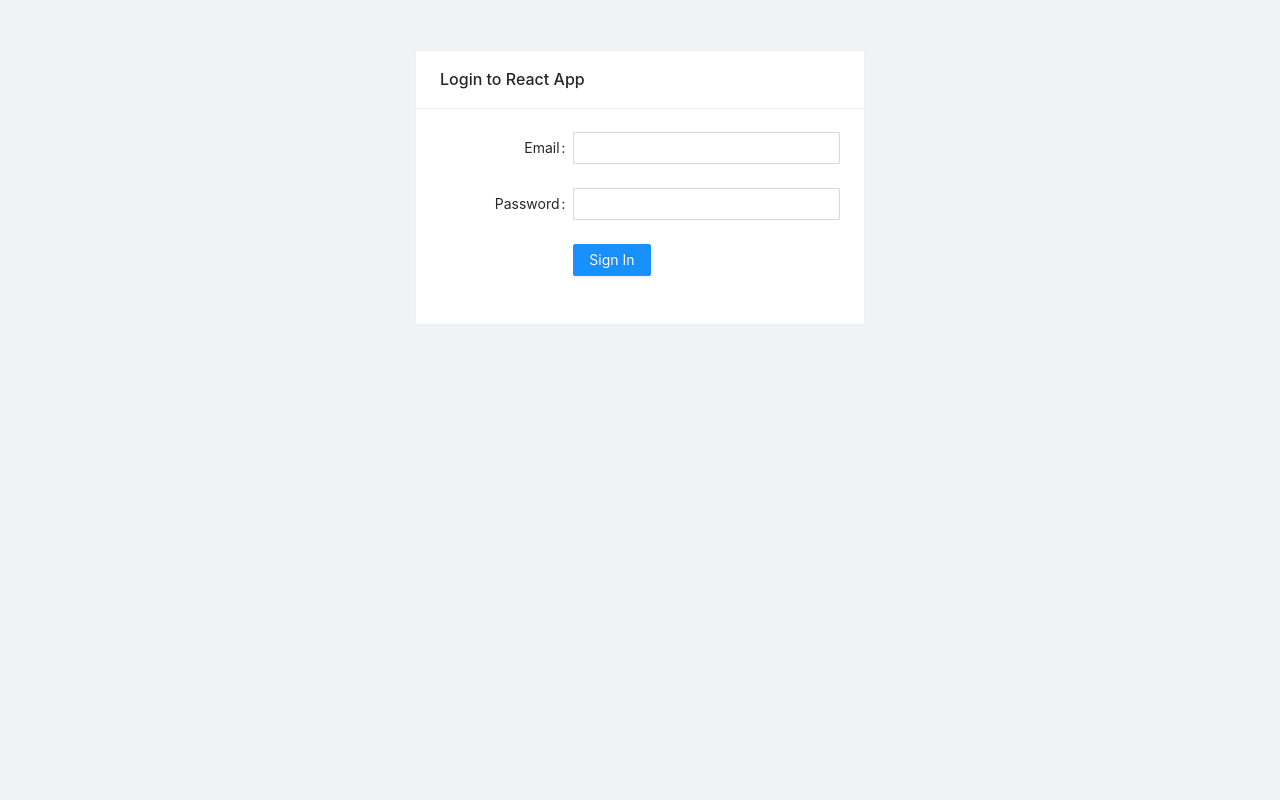
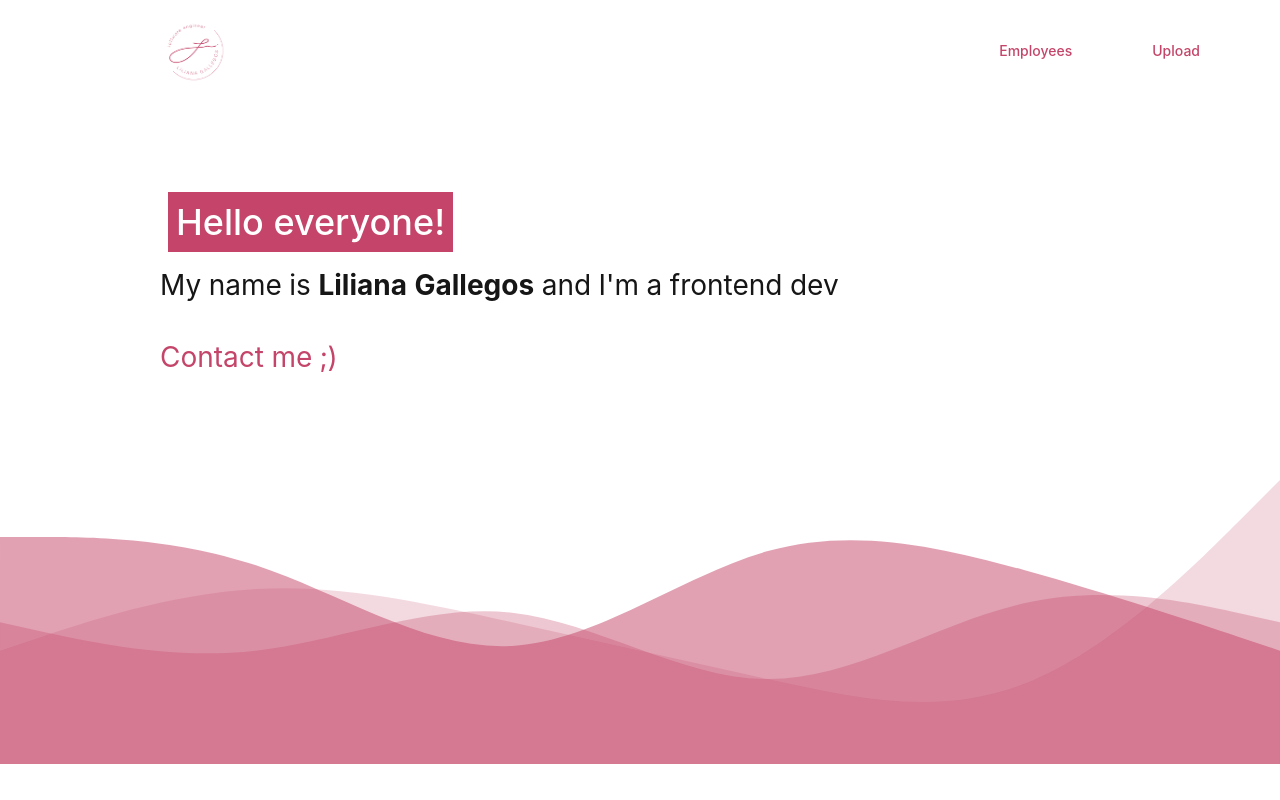
Before and after one commit to lilianaruva/factumex, a React (Create React App) app: page / in a window 1280 px wide. Built offline with nearby package versions, Linux system fonts and the light colour scheme.

Commit message:
Router and Home page

```diff
--- a/src/App.css
+++ b/src/App.css
@@ -3,7 +3,7 @@
 }
 
 .App-logo {
-  height: 40vmin;
+  height: 20vmin;
   pointer-events: none;
 }
 
--- a/src/App.js
+++ b/src/App.js
@@ -1,12 +1,23 @@
 import logo from "./logo.svg";
 import "antd/dist/antd.css";
 import "./App.css";
+import "./mystyle.scss";
+import { Routes, Route } from "react-router-dom";
 import Login from "./components/Login";
+import Navbar from "./components/navbar";
+import Employees from "./pages/Employees";
+import Upload from "./pages/Upload";
+import Home from "./pages/Home";
 
 function App() {
   return (
     <div>
-      <Login />
+      <Navbar />
+      <Routes>
+        <Route path="/" element={<Home />} />
+        <Route path="/employees" element={<Employees />} />
+        <Route path="/upload" element={<Upload />} />
+      </Routes>
     </div>
   );
 }
--- /dev/null
+++ b/src/components/navbar.jsx
@@ -0,0 +1,21 @@
+import React from "react";
+import { Link } from "react-router-dom";
+import logo from "../components/logo.png";
+
+const Navbar = () => {
+  return (
+    <>
+      <div className="nav">
+        <Link to="/">
+          <img src={logo} className="logo" alt="logo" />
+        </Link>
+        <div className="navItem">
+          <Link to="/employees">Employees</Link>
+          <Link to="/upload">Upload</Link>
+        </div>
+      </div>
+    </>
+  );
+};
+
+export default Navbar;
--- a/src/index.js
+++ b/src/index.js
@@ -1,13 +1,16 @@
-import React from 'react';
-import ReactDOM from 'react-dom/client';
-import './index.css';
-import App from './App';
-import reportWebVitals from './reportWebVitals';
+import React from "react";
+import ReactDOM from "react-dom/client";
+import "./index.css";
+import App from "./App";
+import reportWebVitals from "./reportWebVitals";
+import { BrowserRouter } from "react-router-dom";
 
-const root = ReactDOM.createRoot(document.getElementById('root'));
+const root = ReactDOM.createRoot(document.getElementById("root"));
 root.render(
   <React.StrictMode>
-    <App />
+    <BrowserRouter>
+      <App />
+    </BrowserRouter>
   </React.StrictMode>
 );
 
--- /dev/null
+++ b/src/mystyle.scss
@@ -0,0 +1,81 @@
+.nav {
+    min-height: 7vh;
+    display: flex;
+    margin: auto;
+    justify-content: space-between;
+    align-items: center;
+    padding: 1rem 5rem;
+    background: #ffffff;
+    position: sticky;
+    top: 0;
+    z-index: 10;
+
+    a {
+        color: #C44569;
+        text-decoration: none;
+        font-size: 14px;
+        font-weight: 500;
+        padding-left: 5rem;
+
+        &:hover {
+            color: #c445699d;
+        }
+    }
+}
+
+.home {
+    display: flex;
+    flex-direction: row;
+    padding: 5rem 10rem;
+    color: #161616;
+
+    h1 {
+        font-size: 38px;
+        margin: 0.5rem;
+        color: #C44569;
+    }
+
+    p {
+        font-size: 28px;
+    }
+
+    .titlePage2 {
+        display: inline-block;
+        text-decoration: none;
+
+        //background: #071eb3;
+        h1 {
+            font-size: 36px;
+            color: #fff;
+            line-height: 1.8;
+        }
+
+        span {
+            padding: 0.5rem;
+            box-shadow: inset 0 -70px 0 0 #C44569;
+        }
+    }
+
+    a:link {
+        color: #C44569;
+        text-decoration: none;
+        font-size: 28px !important;
+    }
+
+    img {
+        width: 50%;
+    }
+}
+
+.waves {
+    position: fixed;
+    bottom: 0;
+    height: 40%;
+    width: 100%;
+    margin: 0px;
+    padding: 0px;
+}
+
+.logo {
+    width: 70px;
+}
--- /dev/null
+++ b/src/pages/Home.jsx
@@ -0,0 +1,44 @@
+import React from "react";
+
+const Home = () => {
+  return (
+    <>
+      <div className="home">
+        <div className="left">
+          <div className="titlePage2">
+            <h1>
+              <span>Hello everyone!</span>
+            </h1>
+          </div>
+          <p>
+            My name is <strong>Liliana Gallegos </strong>and I'm a frontend dev
+          </p>
+          <a href="mailto:lily.gallegos@hotmail.com?">Contact me ;)</a>
+        </div>
+      </div>
+      <div className="waves">
+        <svg xmlns="http://www.w3.org/2000/svg" viewBox="0 0 1440 320">
+          <path
+            fill="#C44569"
+            fill-opacity=".2"
+            d="M0,192L48,176C96,160,192,128,288,122.7C384,117,480,139,576,160C672,181,768,203,864,224C960,245,1056,267,1152,229.3C1248,192,1344,96,1392,48L1440,0L1440,320L1392,320C1344,320,1248,320,1152,320C1056,320,960,320,864,320C768,320,672,320,576,320C480,320,384,320,288,320C192,320,96,320,48,320L0,320Z"
+          ></path>
+
+          <path
+            fill="#C44569"
+            fill-opacity=".5"
+            d="M0,64L48,64C96,64,192,64,288,96C384,128,480,192,576,186.7C672,181,768,107,864,80C960,53,1056,75,1152,101.3C1248,128,1344,160,1392,176L1440,192L1440,320L1392,320C1344,320,1248,320,1152,320C1056,320,960,320,864,320C768,320,672,320,576,320C480,320,384,320,288,320C192,320,96,320,48,320L0,320Z"
+          ></path>
+
+          <path
+            fill="#C44569"
+            fill-opacity=".3"
+            d="M0,160L48,170.7C96,181,192,203,288,192C384,181,480,139,576,149.3C672,160,768,224,864,224C960,224,1056,160,1152,138.7C1248,117,1344,139,1392,149.3L1440,160L1440,320L1392,320C1344,320,1248,320,1152,320C1056,320,960,320,864,320C768,320,672,320,576,320C480,320,384,320,288,320C192,320,96,320,48,320L0,320Z"
+          ></path>
+        </svg>
+      </div>
+    </>
+  );
+};
+
+export default Home;
```
Also changed, not shown: src/components/callmeUnirz.png (added), src/components/logo.png (added).
